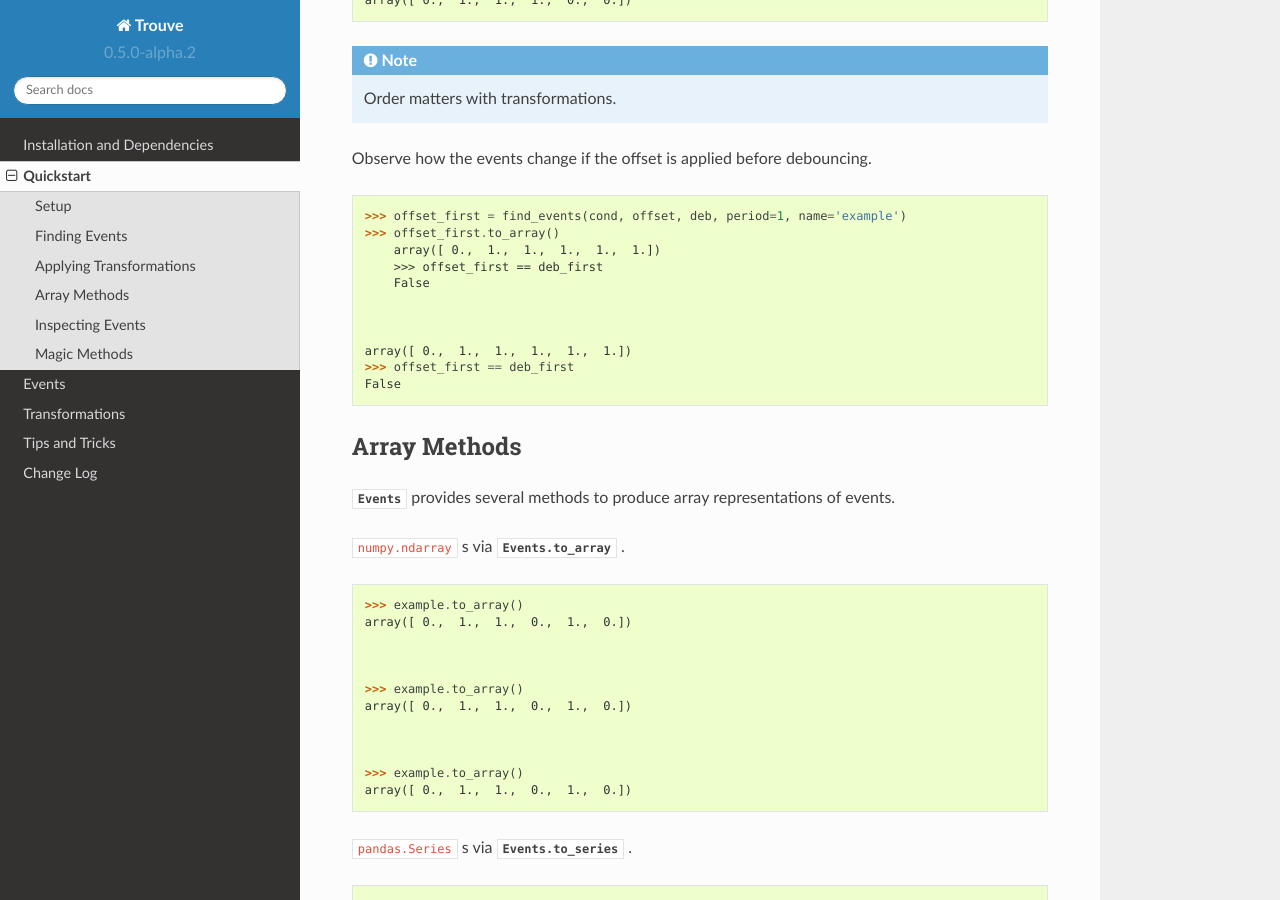
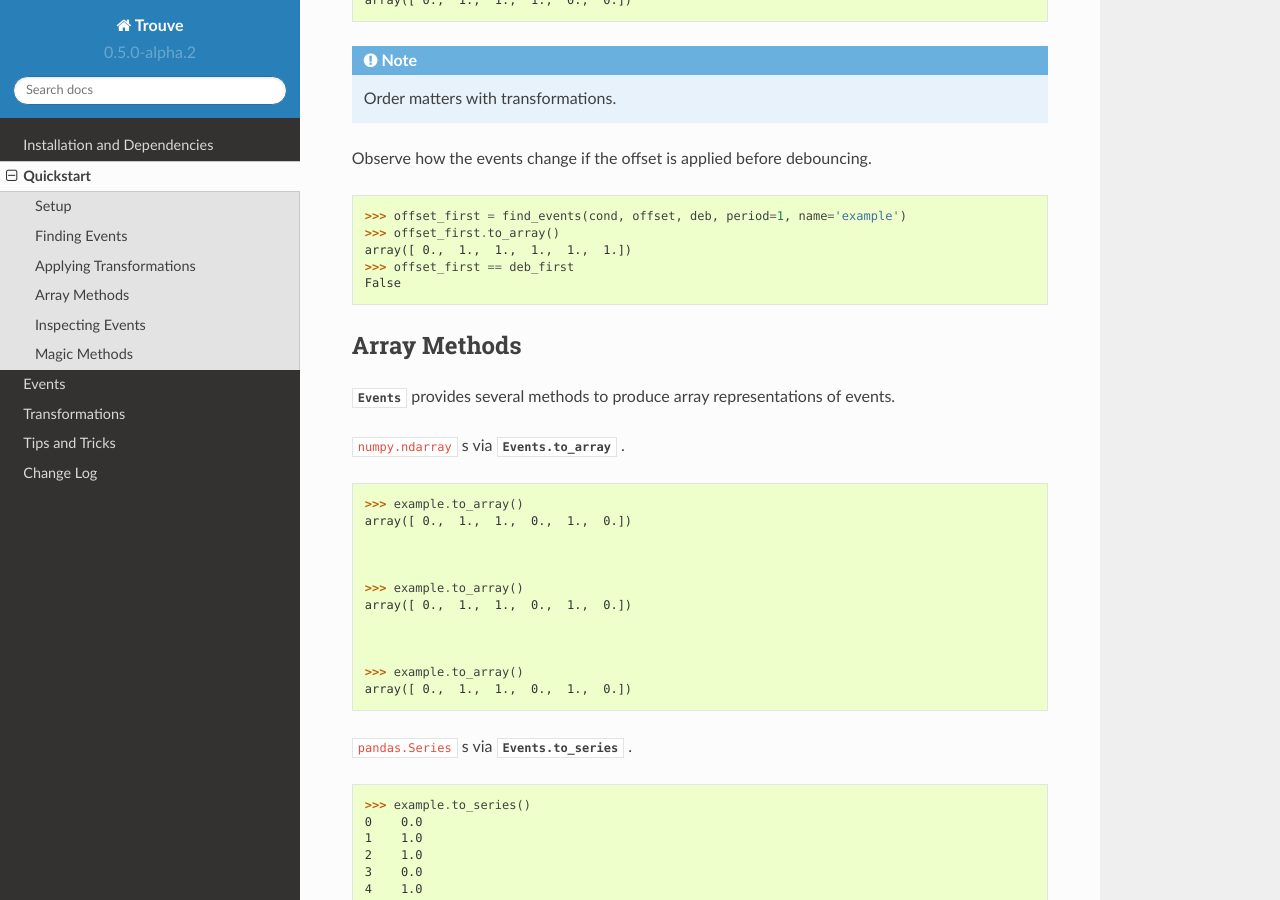
Before and after one commit to rwhitt2049/trouve, a Sphinx documentation site: the page built from docs/quick_start.rst, in a window 1280 px wide and 900 px high, scrolled down 1179 px. Built offline with Sphinx 7.4.7 and the Read the Docs theme 2.0.0, drawn with Linux system fonts in a browser that asks for light colours.

Commit message:
Fix doctest in the quickstart

```diff
--- a/docs/quick_start.rst
+++ b/docs/quick_start.rst
@@ -77,12 +77,6 @@ Observe how the events change if the offset is applied before debouncing.
 
     >>> offset_first = find_events(cond, offset, deb, period=1, name='example')
     >>> offset_first.to_array()
-        array([ 0.,  1.,  1.,  1.,  1.,  1.])
-        >>> offset_first == deb_first
-        False
-
-
-
     array([ 0.,  1.,  1.,  1.,  1.,  1.])
     >>> offset_first == deb_first
     False
```
